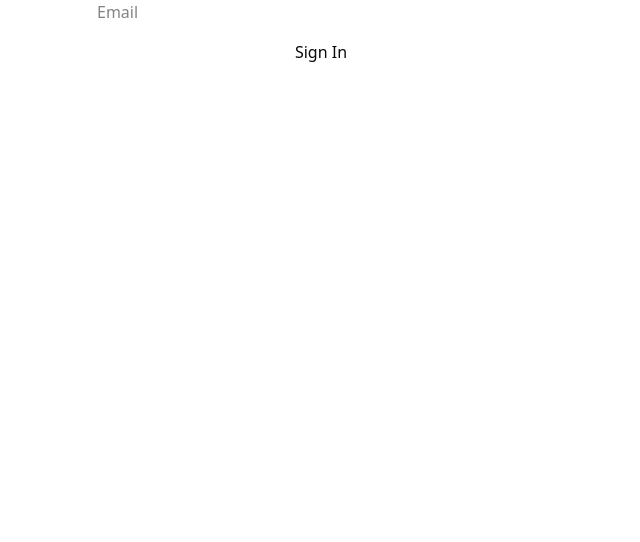
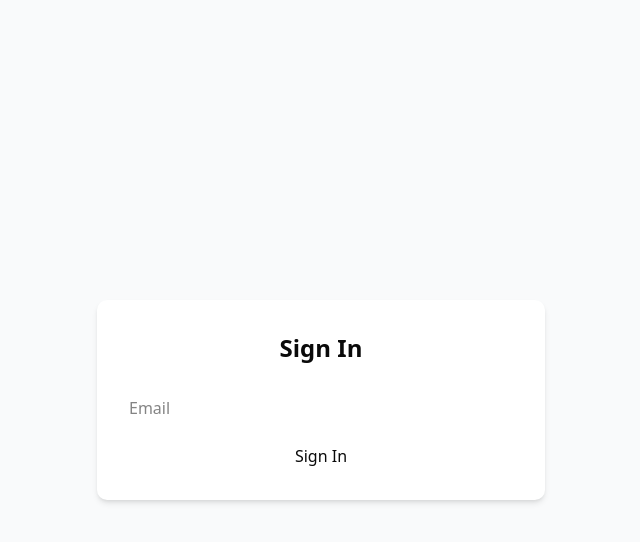
Before and after one commit to fevin1414/GnosisUp, a Next.js app: page /auth/signIn in a window 1280 px wide. Shown: the top 542 px of the page, without its empty margins (319-959 px from the left). Built offline with nearby package versions, Linux system fonts and the light colour scheme.

Commit message:
Feat :added magic link signIn

```diff
--- a/package.json
+++ b/package.json
@@ -4,6 +4,7 @@
   "private": true,
   "scripts": {
     "dev": "next dev",
+     "postinstall": "prisma generate",
     "build": "next build",
     "start": "next start",
     "lint": "next lint"
--- a/src/app/api/auth/signIn.ts
+++ /dev/null
@@ -1,22 +0,0 @@
-import type { NextApiRequest, NextApiResponse } from "next";
-import { supabase } from "../../../../lib/supabaseClient";
-
-export default async function handler(
-  req: NextApiRequest,
-  res: NextApiResponse
-) {
-  if (req.method !== "POST") return res.status(405).end();
-
-  const { email } = req.body as { email: string };
-
-  if (!email) return res.status(400).json({ error: "Email is required" });
-
-  const { error } = await supabase.auth.signInWithOtp({
-    email,
-    options: { emailRedirectTo: `${process.env.NEXTAUTH_URL}/dashboard` },
-  });
-
-  if (error) return res.status(500).json({ error: error.message });
-
-  return res.status(200).json({ message: "Magic link sent" });
-}
--- /dev/null
+++ b/src/app/api/auth/signin/route.ts
@@ -0,0 +1,28 @@
+import { supabase } from "../../../../../lib/supabaseClient";
+import { NextResponse } from "next/server";
+
+export async function POST(request: Request) {
+  try {
+    const { email } = await request.json();
+
+    if (!email) {
+      return NextResponse.json({ error: "Email is required" }, { status: 400 });
+    }
+
+    const { error } = await supabase.auth.signInWithOtp({
+      email,
+      options: { emailRedirectTo: `${process.env.NEXTAUTH_URL}/dashboard` },
+    });
+
+    if (error) {
+      return NextResponse.json({ error: error.message }, { status: 500 });
+    }
+
+    return NextResponse.json({ message: "Magic link sent" }, { status: 200 });
+  } catch (error) {
+    return NextResponse.json(
+      { error: "Internal server error" },
+      { status: 500 }
+    );
+  }
+}
--- a/src/components/Auth/SignInForm.tsx
+++ b/src/components/Auth/SignInForm.tsx
@@ -5,6 +5,7 @@ export default function SignInForm() {
   const [email, setEmail] = useState("");
   const [loading, setLoading] = useState(false);
   const [message, setMessage] = useState("");
+  const [isSuccess, setIsSuccess] = useState(false);
 
   async function handleSubmit(e: React.FormEvent) {
     e.preventDefault();
@@ -19,6 +20,7 @@ export default function SignInForm() {
 
     const data = await res.json();
     setLoading(false);
+    setIsSuccess(res.ok);
 
     if (res.ok) {
       setMessage(data.message);
@@ -28,7 +30,11 @@ export default function SignInForm() {
   }
 
   return (
-    <form onSubmit={handleSubmit} className="space-y-4 max-w-md mx-auto">
+    <div className="min-h-screen flex items-center justify-center bg-gray-50">
+      <div className="w-full max-w-md p-8 space-y-8 bg-white rounded-lg shadow-md">
+        <h2 className="text-2xl font-bold text-center">Sign In</h2>
+        <form onSubmit={handleSubmit} className="space-y-6">
+          <div>
             <input
               type="email"
               required
@@ -37,10 +43,21 @@ export default function SignInForm() {
               value={email}
               onChange={(e) => setEmail(e.target.value)}
             />
+          </div>
           <button disabled={loading} className="btn btn-primary w-full">
             {loading ? "Sending magic link..." : "Sign In"}
           </button>
-      {message && <p className="mt-2 text-center">{message}</p>}
+          {message && (
+            <p
+              className={`mt-2 text-center ${
+                isSuccess ? "text-green-500" : "text-red-500"
+              }`}
+            >
+              {message}
+            </p>
+          )}
         </form>
+      </div>
+    </div>
   );
 }
```
Lines whose indentation alone changed are shown as unchanged.
